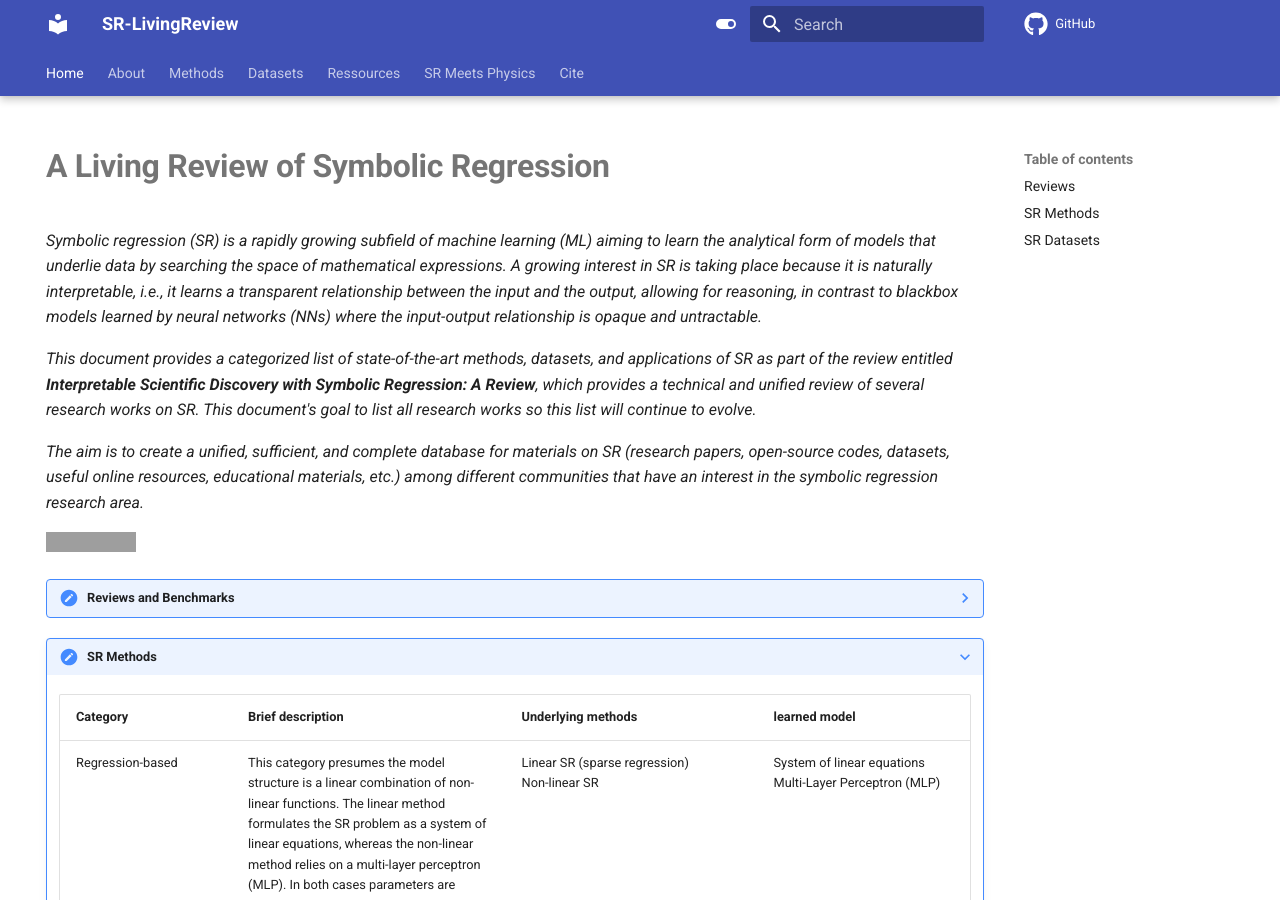
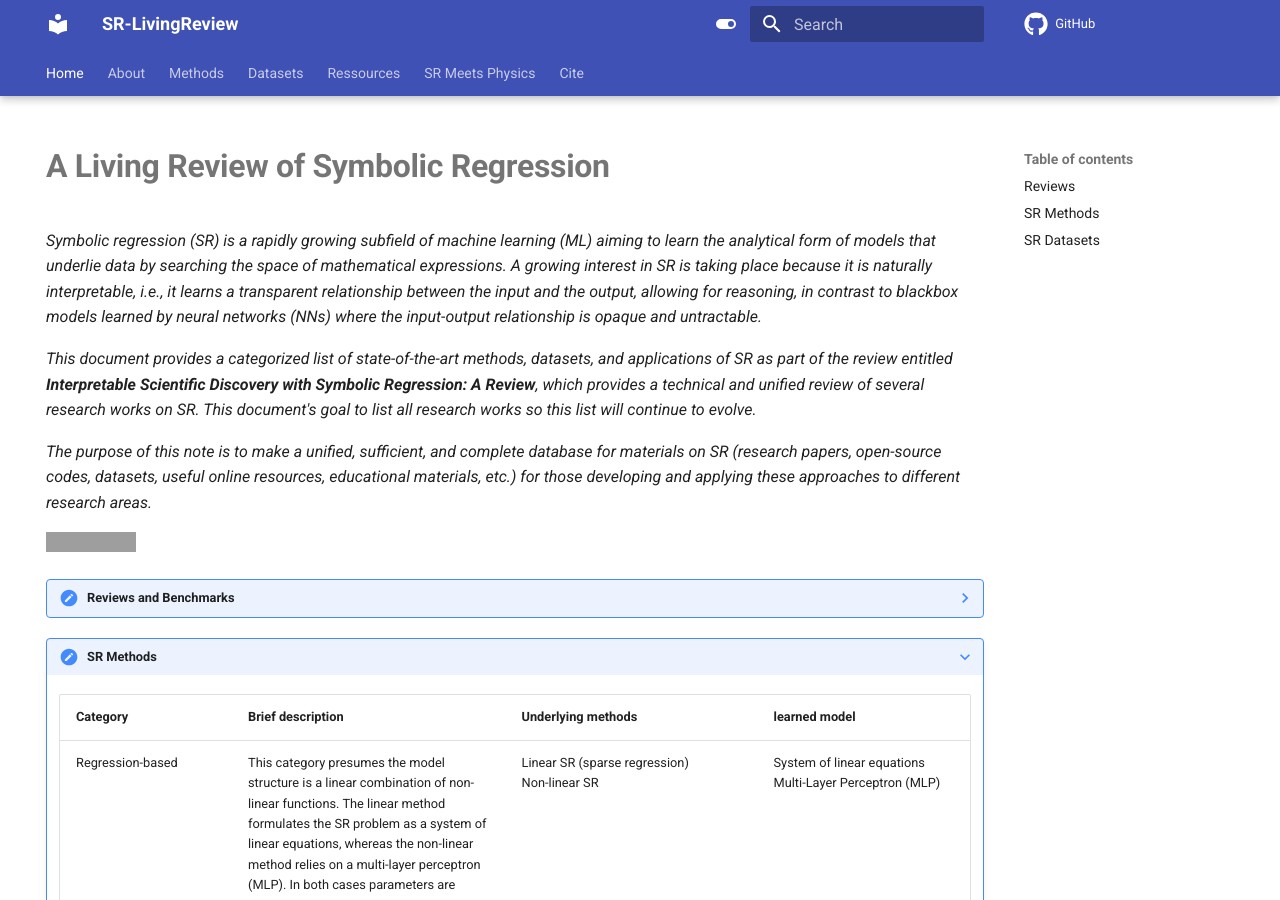
Before and after one commit to nmakke/SR-LivingReview, an MkDocs documentation site: the page built from docs/index.md, in a window 1280 px wide and 900 px high. Built offline with MkDocs 1.6.1 and Material for MkDocs 9.7.7, drawn with Linux system fonts in a browser that asks for light colours; formulas are drawn with MathJax 3; comment, search, counter and statistics services are not loaded; grey boxes are pictures that could not be loaded.

Commit message:
Update index.md

```diff
--- a/docs/index.md
+++ b/docs/index.md
@@ -10,7 +10,7 @@ hide:
 
 *This document provides a categorized list of state-of-the-art methods, datasets, and applications of SR as part of the review entitled ***Interpretable Scientific Discovery with Symbolic Regression: A Review***, which provides a technical and unified review of several research works on SR. This document's goal to list all research works so this list will continue to evolve. <!--This living review was proposed in the mentioned review in analogy with HEP ML Living Review ([link](https://iml-wg.github.io/HEPML-LivingReview/)).-->*
 
-*The aim is to create a unified, sufficient, and complete database for materials on SR (research papers, open-source codes, datasets, useful online resources, educational materials, etc.) among different communities that have an interest in the symbolic regression research area.*
+*The purpose of this note is to make a unified, sufficient, and complete database for materials on SR (research papers, open-source codes, datasets, useful online resources, educational materials, etc.) for those developing and applying these approaches to different research areas.*
 
 <!-- [<img src="https://s18955.pcdn.co/wp-content/uploads/2018/02/github.png" width="25"/>](https://github.com/user/repository/subscription) -->
 
```
